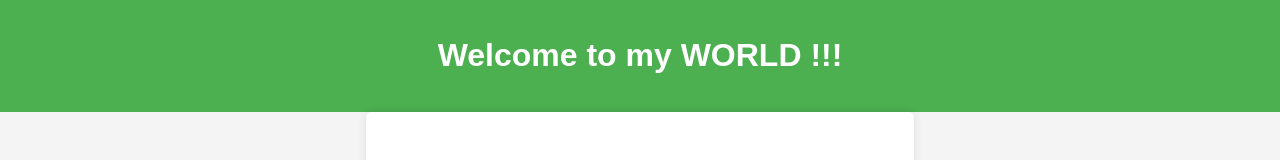
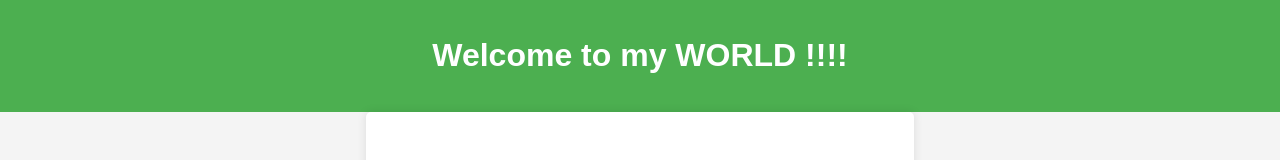
Before and after one commit to mmaazkhan/Test-cicd-Repo, a website: page index.html in a window 1280 px wide. Shown: the top 160 px of the page. Drawn offline with Linux system fonts and the light colour scheme.

Commit message:
update index.html file

```diff
--- a/index.html
+++ b/index.html
@@ -42,7 +42,7 @@
 </head>
 <body>
     <header>
-        <h1>Welcome to my WORLD !!!</h1>
+        <h1>Welcome to my WORLD !!!!</h1>
     </header>
     <main>
         <h2>HELLO to MY WORLD !!!! </h2>
```
